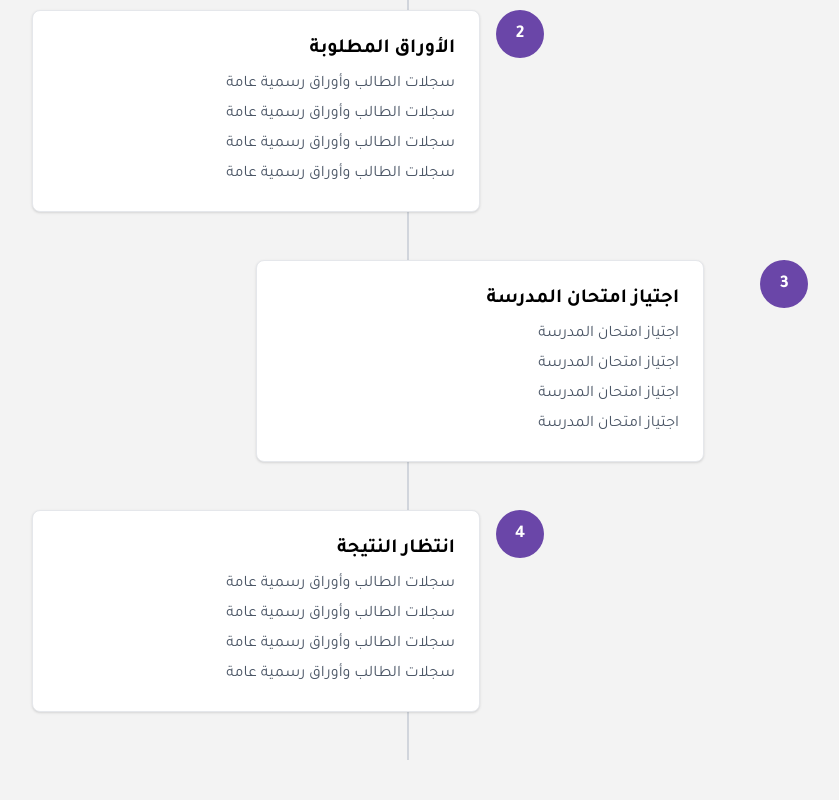
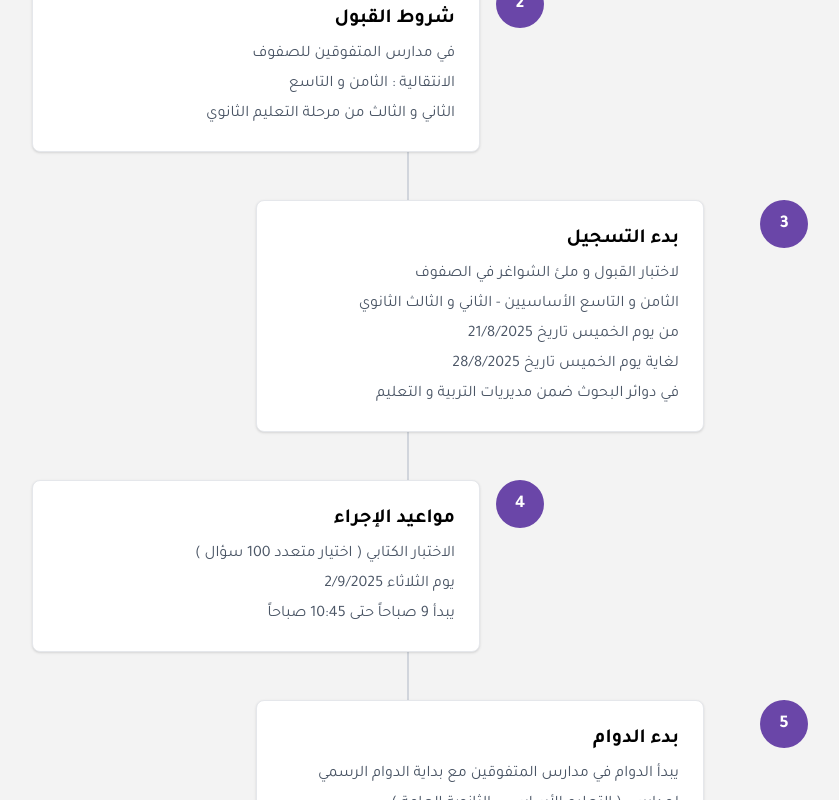
Before and after one commit to HaidarGhanem/Motafokeen_Website, a React (Vite) app: page /join in a window 1280 px wide. Shown: the part 1180-1980 px from the top of the page, without its empty margins (232-1071 px from the left). Built offline with nearby package versions, Linux system fonts and the light colour scheme.

Commit message:
join us info

```diff
--- a/src/components/Register/Register.jsx
+++ b/src/components/Register/Register.jsx
@@ -3,43 +3,51 @@ import React from "react";
 const steps = [
   {
     id: 1,
-    title: "المعلومات الشخصية",
+    title: "شروط القبول",
     desc: [
-      "سجلات الطالب وأوراق رسمية عامة",
-      "سجلات الطالب وأوراق رسمية عامة",
-      "سجلات الطالب وأوراق رسمية عامة",
-      "سجلات الطالب وأوراق رسمية عامة",
+      "في مدارس المتفوقين للصفوف",
+      "السابع الأساسي",
+      "الأول الثانوي"
     ],
   },
   {
     id: 2,
-    title: "الأوراق المطلوبة",
+    title: "شروط القبول",
     desc: [
-      "سجلات الطالب وأوراق رسمية عامة",
-      "سجلات الطالب وأوراق رسمية عامة",
-      "سجلات الطالب وأوراق رسمية عامة",
-      "سجلات الطالب وأوراق رسمية عامة",
+      "في مدارس المتفوقين للصفوف",
+      "الانتقالية : الثامن و التاسع",
+      "الثاني و الثالث من مرحلة التعليم الثانوي"
     ],
   },
   {
     id: 3,
-    title: "اجتياز امتحان المدرسة",
+    title: "بدء التسجيل",
     desc: [
-      "اجتياز امتحان المدرسة",
-      "اجتياز امتحان المدرسة",
-      "اجتياز امتحان المدرسة",
-      "اجتياز امتحان المدرسة",
+      "لاختبار القبول و ملئ الشواغر في الصفوف",
+      "الثامن و التاسع الأساسيين - الثاني و الثالث الثانوي",
+      "من يوم الخميس تاريخ 21/8/2025",
+      "لغاية يوم الخميس تاريخ 28/8/2025",
+      "في دوائر البحوث ضمن مديريات التربية و التعليم"
     ],
   },
   {
     id: 4,
-    title: "انتظار النتيجة",
+    title: "مواعيد الإجراء",
     desc: [
-      "سجلات الطالب وأوراق رسمية عامة",
-      "سجلات الطالب وأوراق رسمية عامة",
-      "سجلات الطالب وأوراق رسمية عامة",
-      "سجلات الطالب وأوراق رسمية عامة",
+      "الاختبار الكتابي ( اختيار متعدد 100 سؤال )",
+      "يوم الثلاثاء 2/9/2025",
+      "يبدأ 9 صباحاً حتى 10:45 صباحاً",
     ],
+
+  },
+  {
+    id: 5,
+    title: "بدء الدوام",
+    desc: [
+      "يبدأ الدوام في مدارس المتفوقين مع بداية الدوام الرسمي",
+      "لمدارس ( التعليم الأساسي - الثانوية العامة )"
+    ],
+
   },
 ];
 
```
